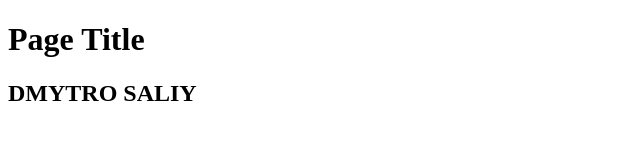
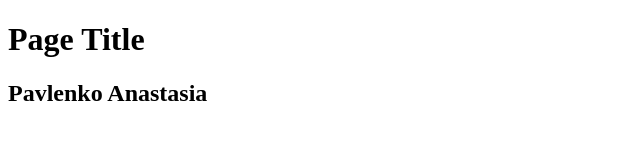
Before and after one commit to PavlenkoAnastasiia/git, a website: page index.html in a window 1280 px wide. Shown: the whole page, without its empty margins (0-640 px from the left). Drawn offline with Linux system fonts and the light colour scheme.

Commit message:
Update index.html

```diff
--- a/index.html
+++ b/index.html
@@ -9,7 +9,7 @@
 
 <body>
    <h1>Page Title</h1>
-   <h2>DMYTRO SALIY</h2>
+   <h2>Pavlenko Anastasia</h2>
 </body>
 
 </html>
```
